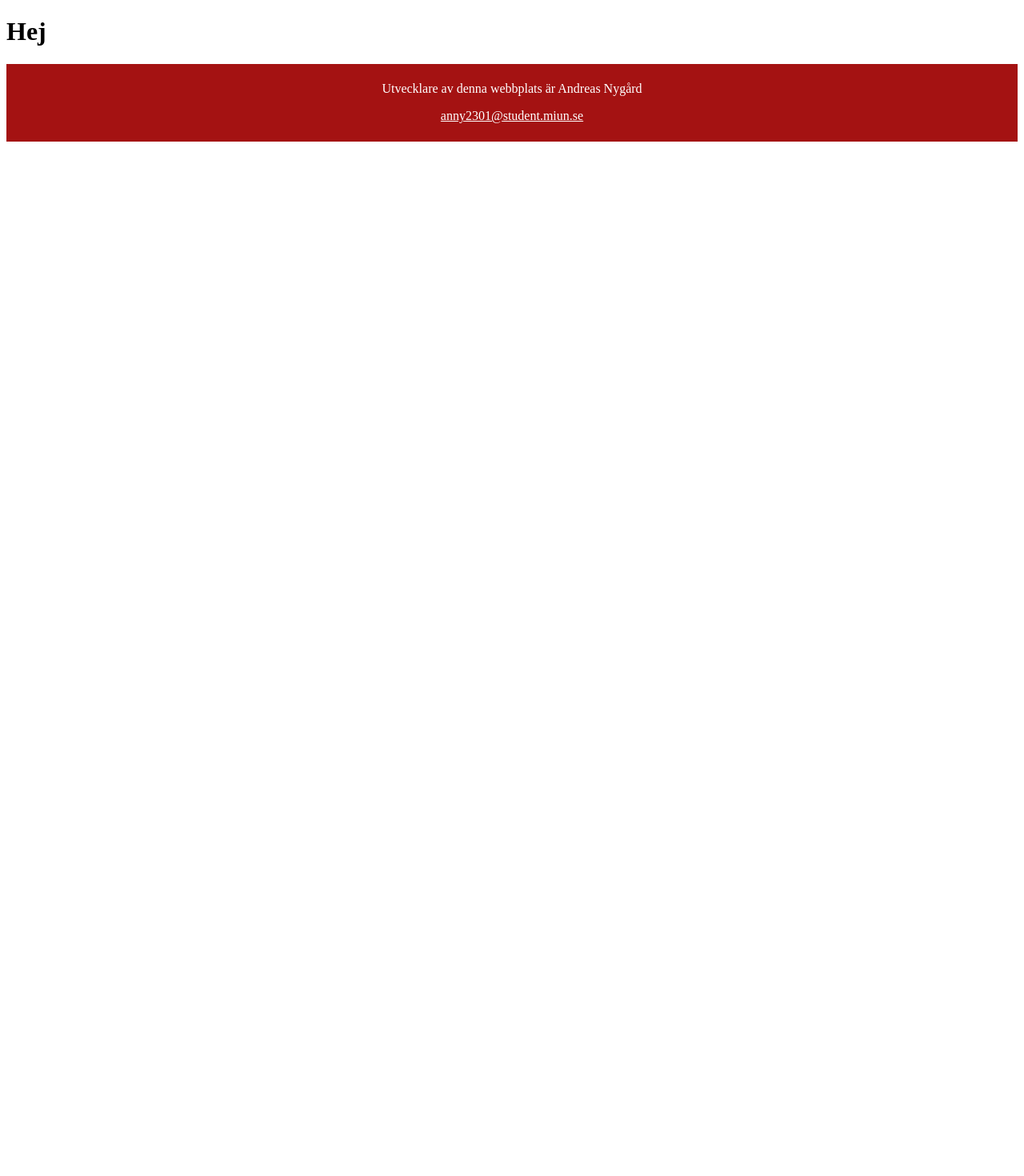
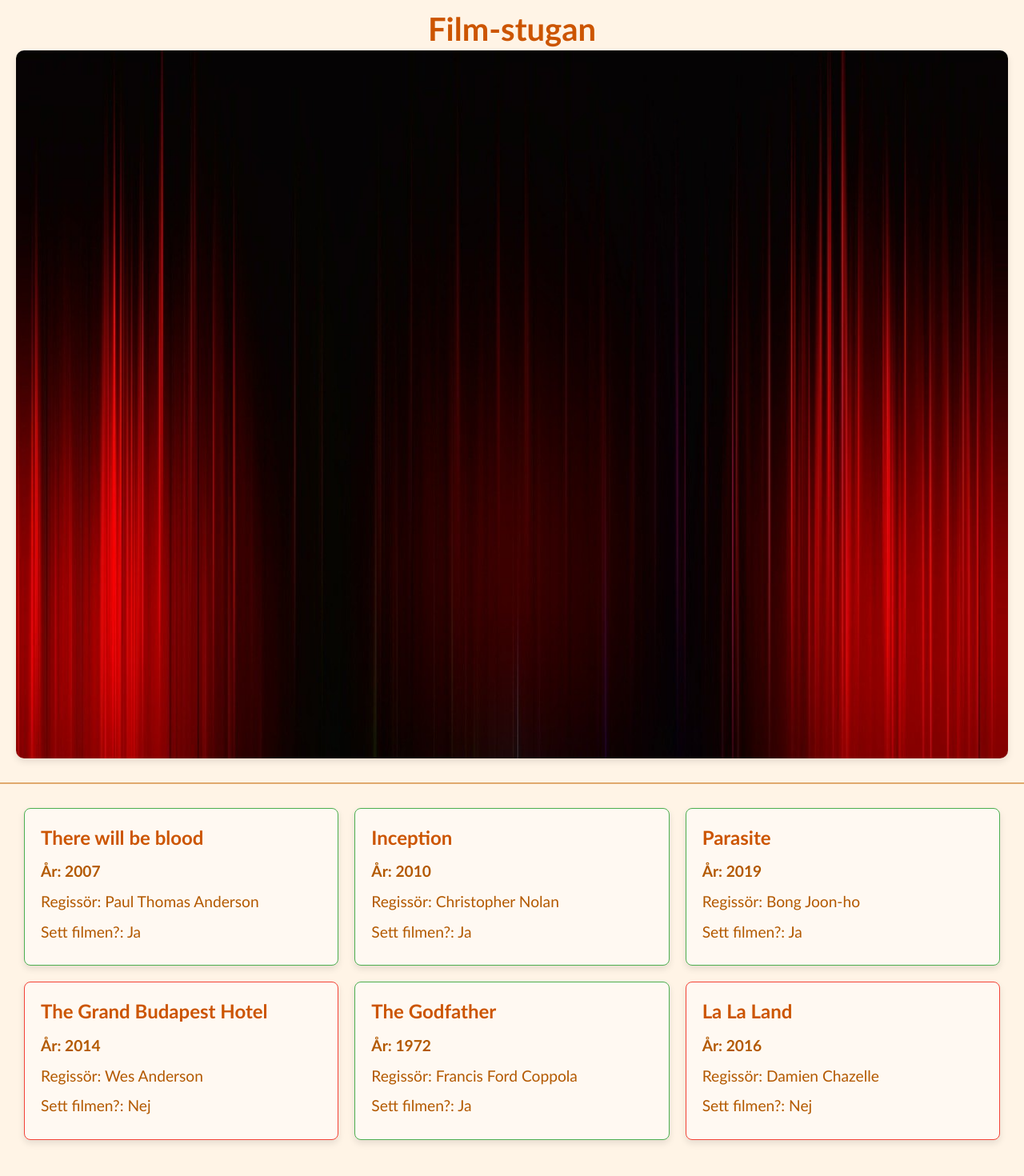
Before and after one commit to Nygaaard/uppgiftm1, a React (Vite) app: page / in a window 1280 px wide. Shown: the top 1470 px of the page at 80% size. Before the commit the page ends 800 px from the top, so only its background shows below. Built offline with nearby package versions, Linux system fonts and the light colour scheme.

Commit message:
Finished styling

```diff
--- a/src/App.css
+++ b/src/App.css
@@ -1,5 +1,28 @@
+/* Global Styles */
 * {
   box-sizing: border-box;
   margin: 0;
   padding: 0;
 }
+
+body {
+  max-width: 1300px;
+  margin: 0 auto;
+  font-family: 'Trebuchet MS', 'Lucida Sans Unicode', 'Lucida Grande', 'Lucida Sans', Arial, sans-serif;
+  font-size: 1.2em;
+  line-height: 1.7em;
+  background-color: #fff4e6;
+  color: #333;
+}
+
+
+
+/* Main Layout Styles */
+main {
+  padding: 20px;
+}
+
+main div {
+  display: flex;
+  flex-wrap: wrap;
+}
--- a/src/App.tsx
+++ b/src/App.tsx
@@ -1,10 +1,66 @@
+//Imports
 import Header from "./components/Header"
 import Footer from "./components/Footer"
+import MovieCard from "./components/MovieCard"
 
 const App = () => {
+  //Array med moviecard-objekt
+  const movieCards = [
+    {
+      title: "There will be blood",
+      director: "Paul Thomas Anderson",
+      year: 2007,
+      isWatched: true
+    },
+    {
+      title: "Inception",
+      director: "Christopher Nolan",
+      year: 2010,
+      isWatched: true
+    },
+    {
+      title: "Parasite",
+      director: "Bong Joon-ho",
+      year: 2019,
+      isWatched: true
+    },
+    {
+      title: "The Grand Budapest Hotel",
+      director: "Wes Anderson",
+      year: 2014,
+      isWatched: false
+    },
+    {
+      title: "The Godfather",
+      director: "Francis Ford Coppola",
+      year: 1972,
+      isWatched: true
+    },
+    {
+      title: "La La Land",
+      director: "Damien Chazelle",
+      year: 2016,
+      isWatched: false
+    }
+];
+
+
   return (
     <>
+      {/*Header*/}
       <Header />
+      <main>
+        <div style={{display: "flex", flexWrap: "wrap"}}>
+          {
+            //Loopa igenom array och rendera MovieCard-komponent
+            movieCards.map((movie) => (
+              //Skapa en MovieCard-komponent och skicka med alla props
+              <MovieCard title={movie.title} director={movie.director} year={movie.year} isWatched={movie.isWatched} />
+            ))
+          }
+        </div>
+      </main>
+      {/*Footer*/}
       <Footer />
     </>
   )
--- a/src/components/Footer.css
+++ b/src/components/Footer.css
@@ -1,10 +1,8 @@
+
 footer {
-    background-color: rgb(164, 18, 18);
-    color: #fff;
-    padding: 0.4rem;
     text-align: center;
+    padding: 10px;
+    background-color: #fff4e6;
+    border-top: 2px solid #e0a96d;
+    margin-top: 20px;
 }
-
-.link:hover {
-    color: blue;
-}
--- a/src/components/Header.css
+++ b/src/components/Header.css
@@ -0,0 +1,21 @@
+
+header {
+    text-align: center;
+    padding: 20px;
+    background-color: #fff4e6;
+    border-bottom: 2px solid #e0a96d;
+}
+
+header h1 {
+    margin: 0;
+    font-size: 2.5rem;
+    color: #cc5500;
+}
+
+header .banner {
+    width: 100%;
+    height: auto;
+    margin-top: 10px;
+    border-radius: 10px;
+    box-shadow: 0 4px 8px rgba(0, 0, 0, 0.1);
+}
--- a/src/components/Header.tsx
+++ b/src/components/Header.tsx
@@ -3,7 +3,10 @@ import "./Header.css";
 const Header = () => {
   return (
     <header>
-      <h1>Hej</h1>
+      <h1>Film-stugan</h1>
+      <div>
+        <img src="theatre.jpg" alt="Teater" className="banner"/>
+      </div>
     </header>
   );
 }
--- /dev/null
+++ b/src/components/MovieCard.css
@@ -0,0 +1,53 @@
+/* MovieCard.css */
+
+.movie-card {
+    background-color: #fff9f2;
+    /* Ljus persikofärgad bakgrund */
+    border: 1px solid #e0a96d;
+    /* Varmare kantfärg */
+    border-radius: 8px;
+    padding: 20px;
+    margin: 10px;
+    flex: 1 1 calc(33.333% - 20px);
+    box-shadow: 0 4px 8px rgba(0, 0, 0, 0.1);
+    transition: transform 0.3s, box-shadow 0.3s;
+}
+
+.movie-card:hover {
+    transform: translateY(-5px);
+    box-shadow: 0 8px 16px rgba(0, 0, 0, 0.2);
+}
+
+.movie-card h2 {
+    font-size: 1.5rem;
+    color: #cc5500;
+    /* Varma färger för text */
+    margin-bottom: 10px;
+}
+
+.movie-card p {
+    margin: 5px 0;
+    color: #b35900;
+    /* Varmare textfärg */
+}
+
+.movie-card.watched {
+    border-color: #4caf50;
+}
+
+.movie-card.not-watched {
+    border-color: #f44336;
+}
+
+/* Responsiv layout */
+@media (max-width: 768px) {
+    .movie-card {
+        flex: 1 1 calc(50% - 20px);
+    }
+}
+
+@media (max-width: 500px) {
+    .movie-card {
+        flex: 1 1 100%;
+    }
+}
--- a/src/components/MovieCard.tsx
+++ b/src/components/MovieCard.tsx
@@ -1,3 +1,5 @@
+import "./MovieCard.css"
+
 // Interface
 interface MovieProps {
   title: string;
@@ -9,12 +11,13 @@ interface MovieProps {
 //Returna filmkort
 const MovieCard = ({ title, director, year, isWatched }: MovieProps) => {
   return (
-    <section>
+    //Sätt klassnamn beronde på om sant eller falskt
+    <section className={`movie-card ${isWatched ? 'watched' : 'not-watched'}`}>
       <h2>{title}</h2>
       <p><strong>År: {year}</strong></p>
       <p>Regissör: {director}</p>
-      {/*Skriv ut ja eller nej beroende på sant eller falskt*/}
-      <p>{isWatched ? "Yes" : "No" }</p>
+      {/*Skriv ut ja eller nej beroende på om sant eller falskt*/}
+      <p>Sett filmen?: {isWatched ? "Ja" : "Nej" }</p>
     </section>
   )
 }
--- a/src/main.tsx
+++ b/src/main.tsx
@@ -1,6 +1,7 @@
 import { StrictMode } from 'react'
 import { createRoot } from 'react-dom/client'
 import App from './App.tsx'
+import "./App.css"
 
 createRoot(document.getElementById('root')!).render(
   <StrictMode>
```
